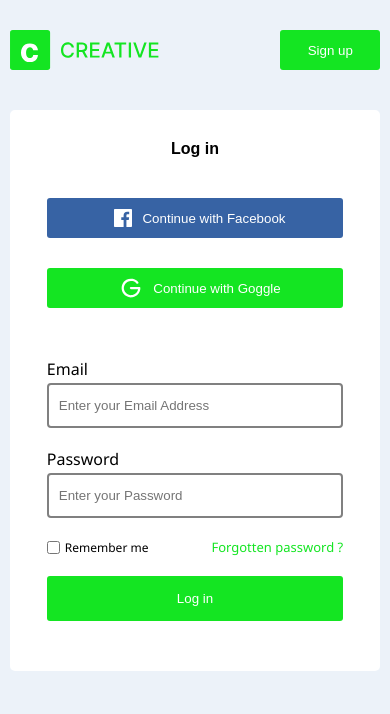
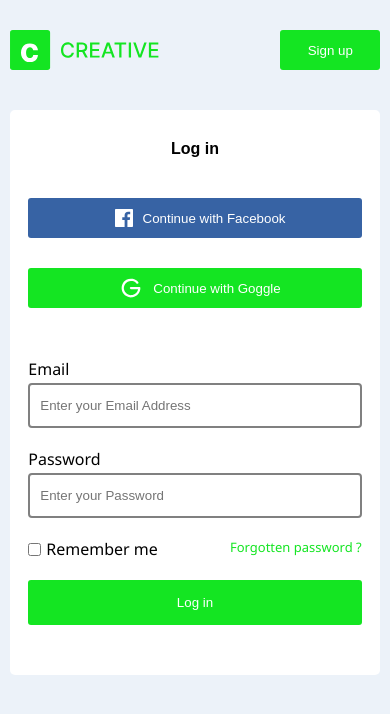
Before and after one commit to Bigoluwagentle/Creative-jobboard, a React (Create React App) app: page /Login in a window 390 px wide. Shown: the top 714 px of the page. Built offline with nearby package versions, Linux system fonts and the light colour scheme.

Commit message:
Initial commit

```diff
--- a/src/Components/Login.css
+++ b/src/Components/Login.css
@@ -140,14 +140,13 @@
         > article{
             width: 95%;
             > form{
+                width: 90%;
                 > nav{
                     flex-direction: column;
                 }
                 > div{
                     + nav{
                         flex-direction: row;
-                        justify-content: space-between;
-                        font-size: 12px;
                     }
                 }
             }
```
